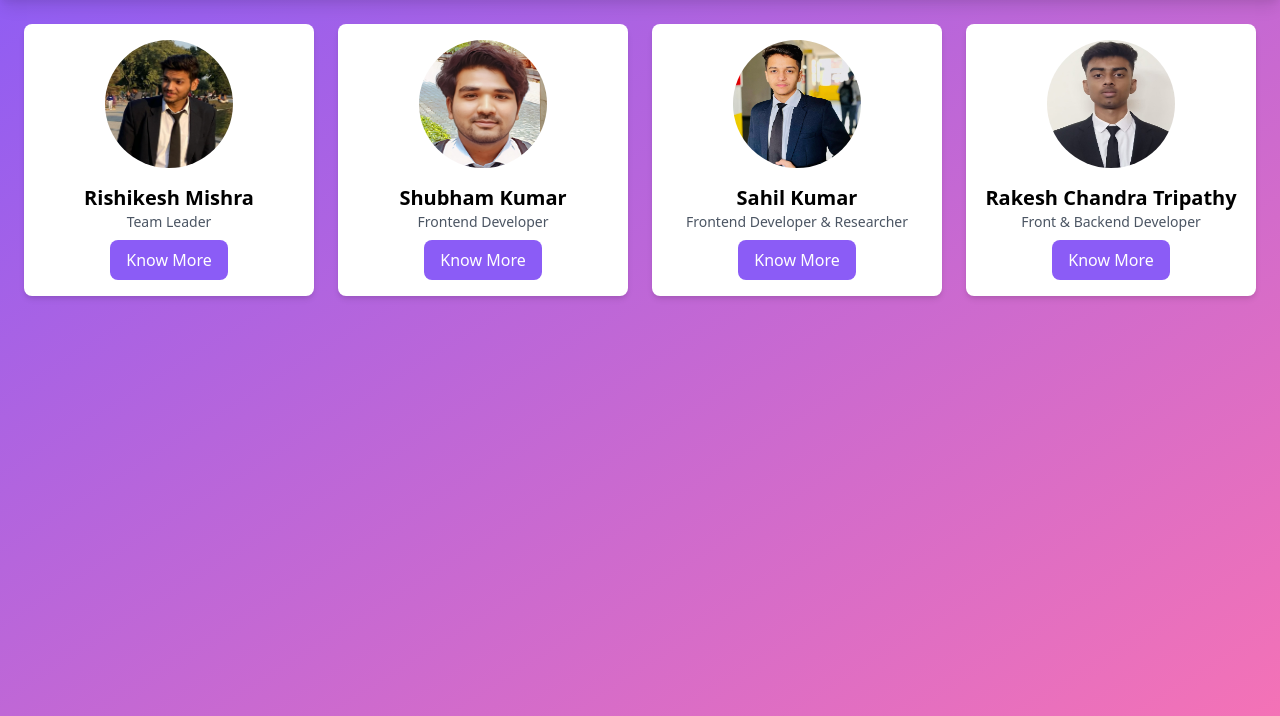
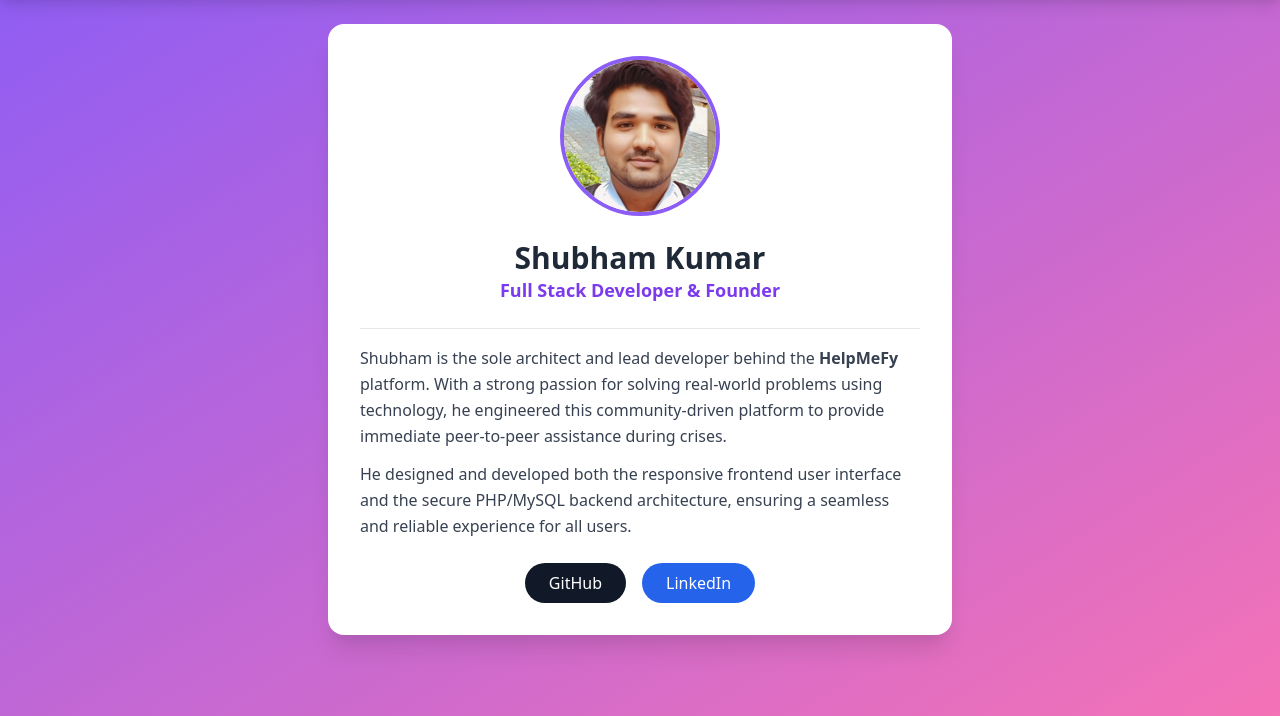
Before and after one commit to shubhamkumar-git01/Project-work-CA2, a PHP site: page /aboutdev.html in a window 1280 px wide. Shown: the part 84-800 px from the top of the page. Run offline with PHP 8.4, Linux system fonts and the light colour scheme; some libraries are stand-ins or nearby versions.

Commit message:
feat: complete overhaul of HelpMeFy, removed old developers, polished UI, secured backend logic, added professional README

```diff
--- a/aboutdev.html
+++ b/aboutdev.html
@@ -25,55 +25,20 @@
     </header>
 
     <!-- Developer Profiles Section -->
-    <section class="container mx-auto p-6 grid grid-cols-1 sm:grid-cols-2 lg:grid-cols-4 gap-6">
-
-        <!-- Rishikesh Mishra -->
-        <div class="profile-card bg-white shadow-md rounded-lg p-4 text-center">
-            <img src="rishiup.png" alt="Rishikesh Mishra" class="w-32 h-32 mx-auto rounded-full mb-4">
-            <h2 class="text-xl font-semibold">Rishikesh Mishra</h2>
-            <p class="text-sm text-gray-600">Team Leader</p>
-            <button onclick="toggleInfo('rishikesh')" class="mt-2 px-4 py-2 bg-purple-500 text-white rounded-lg">Know More</button>
-            <div id="rishikesh" class="hidden-info text-left mt-4 text-sm text-gray-600">
-                <p><strong>Reg No: 12303181</strong></p>
-                <p>Rishikesh Mishra has played a key role as the Team Leader of the Helpmefy project. He was responsible for the overall investigation and coordination of the development process. His contributions span both the frontend and backend development, ensuring smooth functionality and user experience. He also handled the content writing to align the platform's messaging with its mission.</p>
-            </div>
-        </div>
+    <section class="container mx-auto p-6 grid grid-cols-1 max-w-2xl gap-6">
 
         <!-- Shubham Kumar -->
-        <div class="profile-card bg-white shadow-md rounded-lg p-4 text-center">
-            <img src="shbham.jpeg" alt="Shubham Kumar" class="w-32 h-32 mx-auto rounded-full mb-4">
-            <h2 class="text-xl font-semibold">Shubham Kumar</h2>
-            <p class="text-sm text-gray-600">Frontend Developer</p>
-            <button onclick="toggleInfo('shubham')" class="mt-2 px-4 py-2 bg-purple-500 text-white rounded-lg">Know More</button>
-            <div id="shubham" class="hidden-info text-left mt-4 text-sm text-gray-600">
-                <p><strong>Reg No: 12325343</strong></p>
-                <p>Shubham Kumar contributed to the Helpmefy website as a Frontend Developer, working on crafting user-friendly interfaces and responsive designs. He also served as a Content Writer, helping shape the platform’s communication and user-facing content to effectively convey its purpose.</p>
+        <div class="profile-card bg-white shadow-xl rounded-2xl p-8 text-center transition duration-300 hover:shadow-2xl">
+            <img src="shbham.jpeg" alt="Shubham Kumar" class="w-40 h-40 mx-auto rounded-full mb-6 border-4 border-purple-500 object-cover">
+            <h2 class="text-3xl font-bold text-gray-800">Shubham Kumar</h2>
+            <p class="text-lg text-purple-600 font-semibold mb-4">Full Stack Developer & Founder</p>
+            <div class="text-left mt-6 text-base text-gray-700 leading-relaxed border-t pt-4">
+                <p>Shubham is the sole architect and lead developer behind the <strong>HelpMeFy</strong> platform. With a strong passion for solving real-world problems using technology, he engineered this community-driven platform to provide immediate peer-to-peer assistance during crises.</p>
+                <p class="mt-3">He designed and developed both the responsive frontend user interface and the secure PHP/MySQL backend architecture, ensuring a seamless and reliable experience for all users.</p>
             </div>
-        </div>
-
-        <!-- Sahil Kumar -->
-        <div class="profile-card bg-white shadow-md rounded-lg p-4 text-center">
-            <img src="sahil.jpeg" alt="Sahil Kumar" class="w-32 h-32 mx-auto rounded-full mb-4">
-            <h2 class="text-xl font-semibold">Sahil Kumar</h2>
-            <p class="text-sm text-gray-600">Frontend Developer & Researcher</p>
-            <button onclick="toggleInfo('sahil')" class="mt-2 px-4 py-2 bg-purple-500 text-white rounded-lg">Know More</button>
-            <div id="sahil" class="hidden-info text-left mt-4 text-sm text-gray-600">
-                <p><strong>Reg No: 12315034</strong></p>
-                <p>Sahil Kumar worked on the Helpmefy website as a Frontend Developer, focusing on building clean and intuitive UI components. Alongside development, he contributed as a Researcher, gathering insights and references that helped guide key design and feature decisions throughout the project.</p>
-            </div>
-        </div>
-
-        <!-- Rakesh Tripathi -->
-        <div class="profile-card bg-white shadow-md rounded-lg p-4 text-center">
-            <img src="rakesh.jpeg" alt="Rakesh Tripathi" class="w-32 h-32 mx-auto rounded-full mb-4">
-            <h2 class="text-xl font-semibold">Rakesh Chandra Tripathy</h2>
-            <p class="text-sm text-gray-600">Front & Backend Developer</p>
-            <button onclick="toggleInfo('rakesh')" class="mt-2 px-4 py-2 bg-purple-500 text-white rounded-lg">Know More</button>
-            <div id="rakesh" class="hidden-info text-left mt-4 text-sm text-gray-600">
-                <p><strong>Reg No: 12315679</strong></p>
-                <p>Responsible for designing and implementing both the client-side interface and server-side logic of web applications. Skilled in creating responsive UI with modern frameworks and ensuring robust backend performance using secure and scalable practices.
-
-                </p>
+            <div class="mt-6 flex justify-center space-x-4">
+                <a href="https://github.com/shubhamkumar-git01" target="_blank" class="px-6 py-2 bg-gray-900 text-white rounded-full font-medium hover:bg-gray-800 transition">GitHub</a>
+                <a href="https://linkedin.com/in/shubham-kumar-sk01" target="_blank" class="px-6 py-2 bg-blue-600 text-white rounded-full font-medium hover:bg-blue-700 transition">LinkedIn</a>
             </div>
         </div>
 
--- a/login.php
+++ b/login.php
@@ -22,8 +22,8 @@ if ($_SERVER['REQUEST_METHOD'] == 'POST') {
     $valid_password = 'password123';
 
     if ($email === $valid_email && $password === $valid_password) {
-        echo "Login successful!";
-        // Redirect to a protected page (like a dashboard) here
+        header("Location: afterlogin.html");
+        exit;
     } else {
         echo "Invalid credentials!";
     }
```
Also changed, not shown: README.md, portfolio.html (renamed from protfolio.html), rakesh.jpeg (deleted), rishi (2).JPG (deleted), rishi.JPG (deleted), riship.jpg (deleted), rishiup.png (deleted), sahil.jpeg (deleted).
